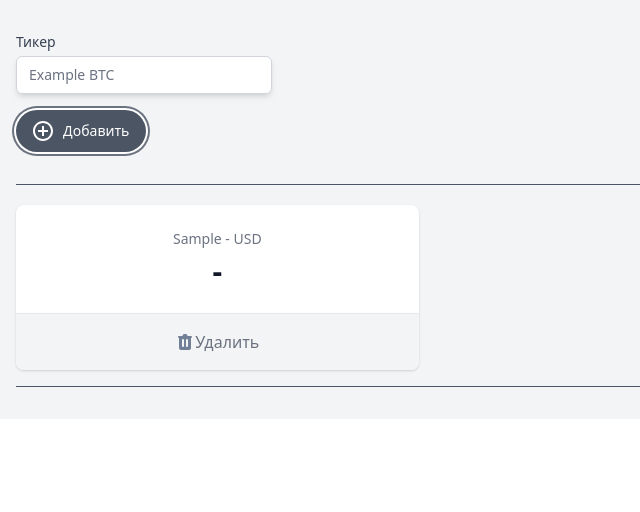
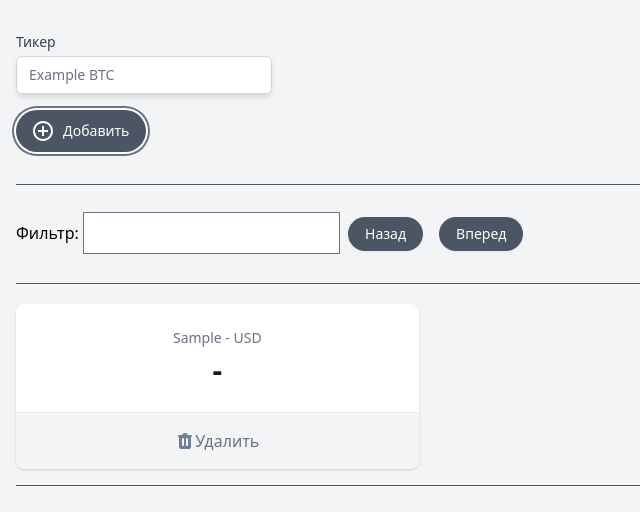
Before and after one commit to sergsagan/_crypto, a Vue app: page / in a window 1280 px wide. Both pictures are taken after typing "Sample" into the empty fields and a click on the button "Добавить". Shown: the top 512 px of the page, without its empty margins (0-640 px from the left). Built offline with nearby package versions, Linux system fonts and the light colour scheme.

Commit message:
added coin filtering

```diff
--- a/src/App.vue
+++ b/src/App.vue
@@ -75,9 +75,59 @@
 
       <template v-if="tickers.length">
         <hr class="w-full border-t border-gray-600 my-4" />
+        <div>Фильтр:
+          <input v-model="filter" type="text">
+          <button class="
+            my-4
+            inline-flex
+            items-center
+            mx-2
+            py-2
+            px-4
+            border border-transparent
+            shadow-sm
+            text-sm
+            leading-4
+            font-medium
+            rounded-full
+            text-white
+            bg-gray-600
+            hover:bg-gray-700
+            transition-colors
+            duration-300
+            focus:outline-none
+            focus:ring-2
+            focus:ring-offset-2
+            focus:ring-gray-500
+          ">Назад</button>
+          <button class="
+            my-4
+            inline-flex
+            items-center
+            mx-2
+            py-2
+            px-4
+            border border-transparent
+            shadow-sm
+            text-sm
+            leading-4
+            font-medium
+            rounded-full
+            text-white
+            bg-gray-600
+            hover:bg-gray-700
+            transition-colors
+            duration-300
+            focus:outline-none
+            focus:ring-2
+            focus:ring-offset-2
+            focus:ring-gray-500
+          ">Вперед</button>
+        </div>
+        <hr class="w-full border-t border-gray-600 my-4" />
         <dl class="mt-5 grid grid-cols-1 gap-5 sm:grid-cols-3">
           <div
-            v-for="t in tickers"
+            v-for="t in filteredTickers()"
             :key="t.name"
             @click="select(t)"
             :class="{
@@ -191,6 +241,8 @@ export default {
       tickers: [],
       sel: null,
       graph: [],
+      page: 1,
+      filter: ""
     };
   },
 
@@ -206,6 +258,10 @@ export default {
   },
 
   methods: {
+    filteredTickers() {
+      return this.tickers.filter(ticker => ticker.name.includes(this.filter))
+    },
+
     subscribeToUpdates(tickerName) {
       setInterval(async () => {
         const f = await fetch(
@@ -231,6 +287,7 @@ export default {
       };
 
       this.tickers.push(currentTicker);
+      this.filter = "";
 
       localStorage.setItem('crypto-list', JSON.stringify(this.tickers));
       this.subscribeToUpdates(currentTicker.name);
```
